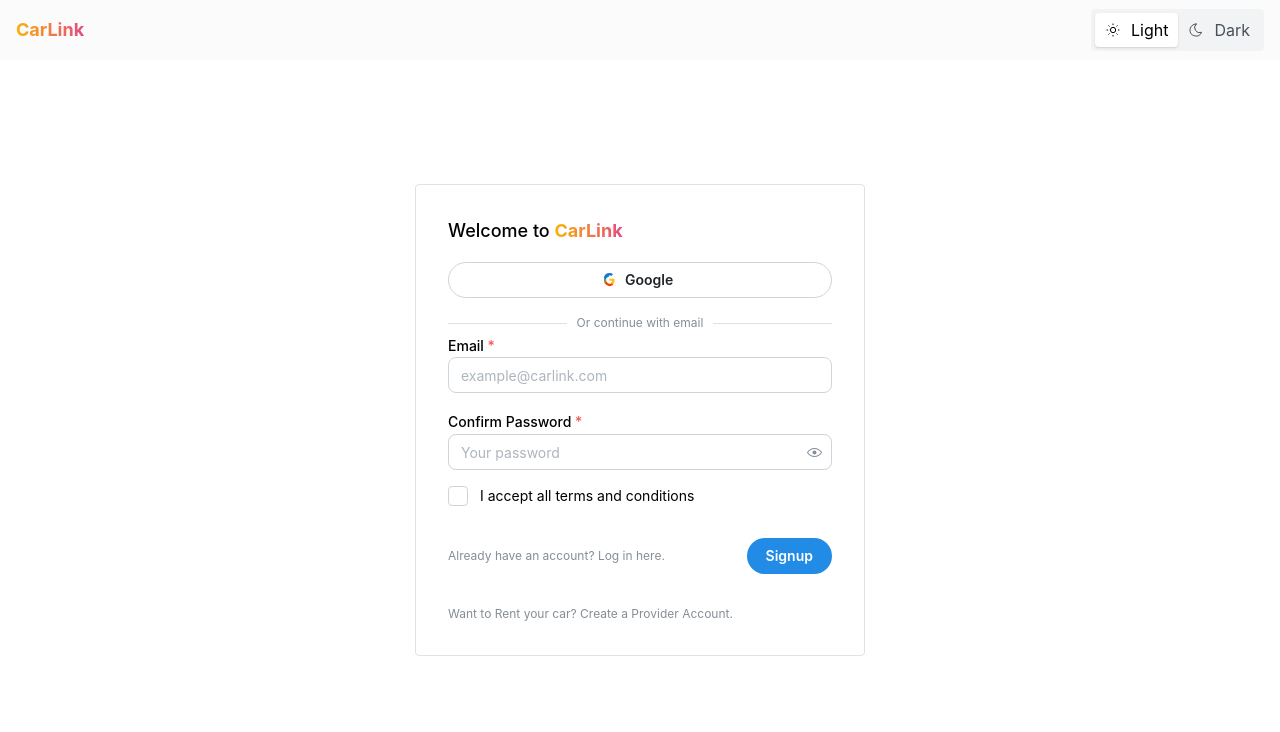
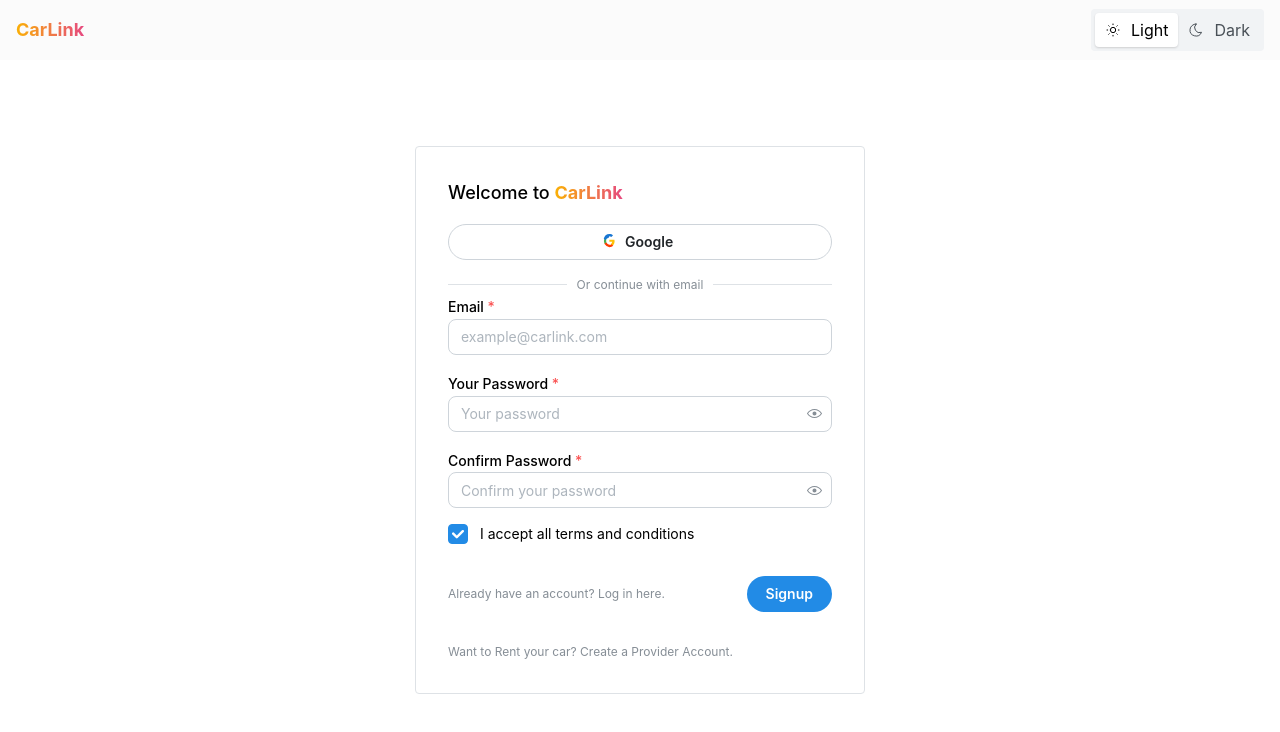
Before and after one commit to kafka6666/CarPool-Nextjs, a Next.js app: page /signup in a window 1280 px wide. Shown: the top 732 px of the page. Built offline with nearby package versions, Linux system fonts and the light colour scheme.

Commit message:
added signup logic for connecting to supabase

```diff
--- a/next.config.mjs
+++ b/next.config.mjs
@@ -1,4 +1,9 @@
 /** @type {import('next').NextConfig} */
-const nextConfig = {};
+const nextConfig = {
+  env: {
+    publicSupabaseUrl: process.env.NEXT_PUBLIC_SUPABASE_URL,
+    publicSupabaseAnonKey: process.env.NEXT_PUBLIC_SUPABASE_ANON_KEY,
+  },
+};
 
 export default nextConfig;
--- a/src/app/globals.css
+++ b/src/app/globals.css
@@ -1 +1,33 @@
 @import url("https://unpkg.com/leaflet@1.9.4/dist/leaflet.css");
+
+/* ::-webkit-scrollbar {
+  width: 8px;
+  height: 8px;
+}
+
+::-webkit-scrollbar-track {
+  background: #f7fafc17;
+}
+
+::-webkit-scrollbar-thumb {
+  border-color: rgb(255, 102, 0);
+  border-radius: 20px;
+  border-radius: 2px solid rgba(128, 128, 128, 0.199);
+} */
+
+.active .nav-item {
+  border-bottom: 2px solid #ff8800 !important;
+}
+
+.mantine-slider-label {
+  background-color: transparent;
+  color: inherit;
+}
+
+.text-default {
+  color: light-dark(var(--mantine-color-gray-8), var(--mantine-color-gray-1));
+}
+
+.text-muted {
+  color: light-dark(var(--mantine-color-gray-6), var(--mantine-color-gray-4));
+}
--- a/src/app/signup/page.tsx
+++ b/src/app/signup/page.tsx
@@ -1,4 +1,4 @@
-import { Signup } from "@/features/Auth/Signup";
+import Signup from "@/features/Auth/Signup.tsx";
 
 const SignupPage = () => {
   return (
--- a/src/features/Auth/Signup.tsx
+++ b/src/features/Auth/Signup.tsx
@@ -1,4 +1,6 @@
-import { Logo } from "@/components/Navbar/Logo.tsx";
+import { Logo } from "@/components/Navbar/Logo";
+import { useSignupForm } from "@/hooks/useSignupForm";
+import { signupWithEmailPassword } from "@/services/auth.service";
 import {
   Anchor,
   Box,
@@ -13,11 +15,25 @@
   TextInput,
 } from "@mantine/core";
 import Link from "next/link";
-import { GoogleButton } from "./GoogleButton.tsx";
+import { GoogleButton } from "./GoogleButton";
 import classes from "./Style.module.css";
 
-export const Signup = () => {
+const Signup = () => {
+  const signupForm = useSignupForm();
+
+  const handleSignup = async () => {
+    const { email, password } = signupForm.values;
+    const { error } = await signupWithEmailPassword(email, password);
+
+    if (error) {
+      console.log(error);
+    } else {
+      console.log("Signup successful!");
+    }
+  };
+
   return (
+    <>
       <Box px="md" py="xl" className={classes.box}>
         <Paper className={classes.formPaper} withBorder>
           <Text size="lg" fw={500}>
@@ -29,21 +45,51 @@
             labelPosition="center"
             my="center"
           />
-        <form>
+          <form onSubmit={signupForm.onSubmit(() => handleSignup())}>
             <Stack>
               <TextInput
                 required
                 label="Email"
                 placeholder="example@carlink.com"
                 radius="md"
+                value={signupForm.values.email}
+                onChange={(event) =>
+                  signupForm.setFieldValue("email", event.currentTarget.value)
+                }
+              />
+              <PasswordInput
+                required
+                label="Your Password"
+                placeholder="Your password"
+                radius="md"
+                value={signupForm.values.password}
+                onChange={(event) =>
+                  signupForm.setFieldValue(
+                    "password",
+                    event.currentTarget.value
+                  )
+                }
               />
               <PasswordInput
                 required
                 label="Confirm Password"
-              placeholder="Your password"
+                placeholder="Confirm your password"
                 radius="md"
+                value={signupForm.values.confirmPassword}
+                onChange={(event) =>
+                  signupForm.setFieldValue(
+                    "confirmPassword",
+                    event.currentTarget.value
+                  )
+                }
               />
-            <Checkbox label="I accept all terms and conditions" />
+              <Checkbox
+                label="I accept all terms and conditions"
+                checked={signupForm.values.terms}
+                onChange={(event) =>
+                  signupForm.setFieldValue("terms", event.currentTarget.checked)
+                }
+              />
             </Stack>
 
             <Group justify="space-between" mt="xl">
@@ -75,5 +121,8 @@
           </form>
         </Paper>
       </Box>
+    </>
   );
 };
+
+export default Signup;
--- /dev/null
+++ b/src/hooks/useSignupForm.ts
@@ -0,0 +1,27 @@
+import { ISignupFormDetails } from "@/models/index.ts";
+import { UseFormReturnType, useForm } from "@mantine/form";
+
+export const useSignupForm = (): UseFormReturnType<ISignupFormDetails> => {
+  const form = useForm({
+    initialValues: {
+      email: "",
+      password: "",
+      confirmPassword: "",
+      terms: true,
+    },
+    validate: {
+      email: (value: string) =>
+        /^\S+@\S+$/.test(value) ? null : "Invalid email",
+      password: (value: string) =>
+        value.length > 6
+          ? null
+          : "Password should contain at least 6 characters",
+      confirmPassword: (value: string, { password }) =>
+        value === password ? null : "Passwords do not match", // Check with source code
+      terms: (terms: boolean) =>
+        !terms ? "You should accept terms and conditions" : null,
+    },
+  });
+
+  return form;
+};
--- /dev/null
+++ b/src/models/index.ts
@@ -0,0 +1,6 @@
+export interface ISignupFormDetails {
+  email: string;
+  password: string;
+  confirmPassword: string;
+  terms: boolean;
+}
--- /dev/null
+++ b/src/services/auth.service.ts
@@ -0,0 +1,12 @@
+import { createClientComponentClient } from "@supabase/auth-helpers-nextjs";
+import { AuthTokenResponse } from "@supabase/supabase-js";
+
+export const signupWithEmailPassword = async (
+  email: string,
+  password: string
+): Promise<AuthTokenResponse> => {
+  const supabase = createClientComponentClient();
+  const res = await supabase.auth.signUp({ email, password }); // used signUp i/o signInWithEmailPassword
+
+  return res;
+};
```
Also changed, not shown: src/app/auth/callback/route.ts (added, +25 -0 lines), src/app/verified/page.tsx (+10 -2 lines), src/middleware.ts (added, +13 -0 lines). Lines whose indentation alone changed are shown as unchanged.
